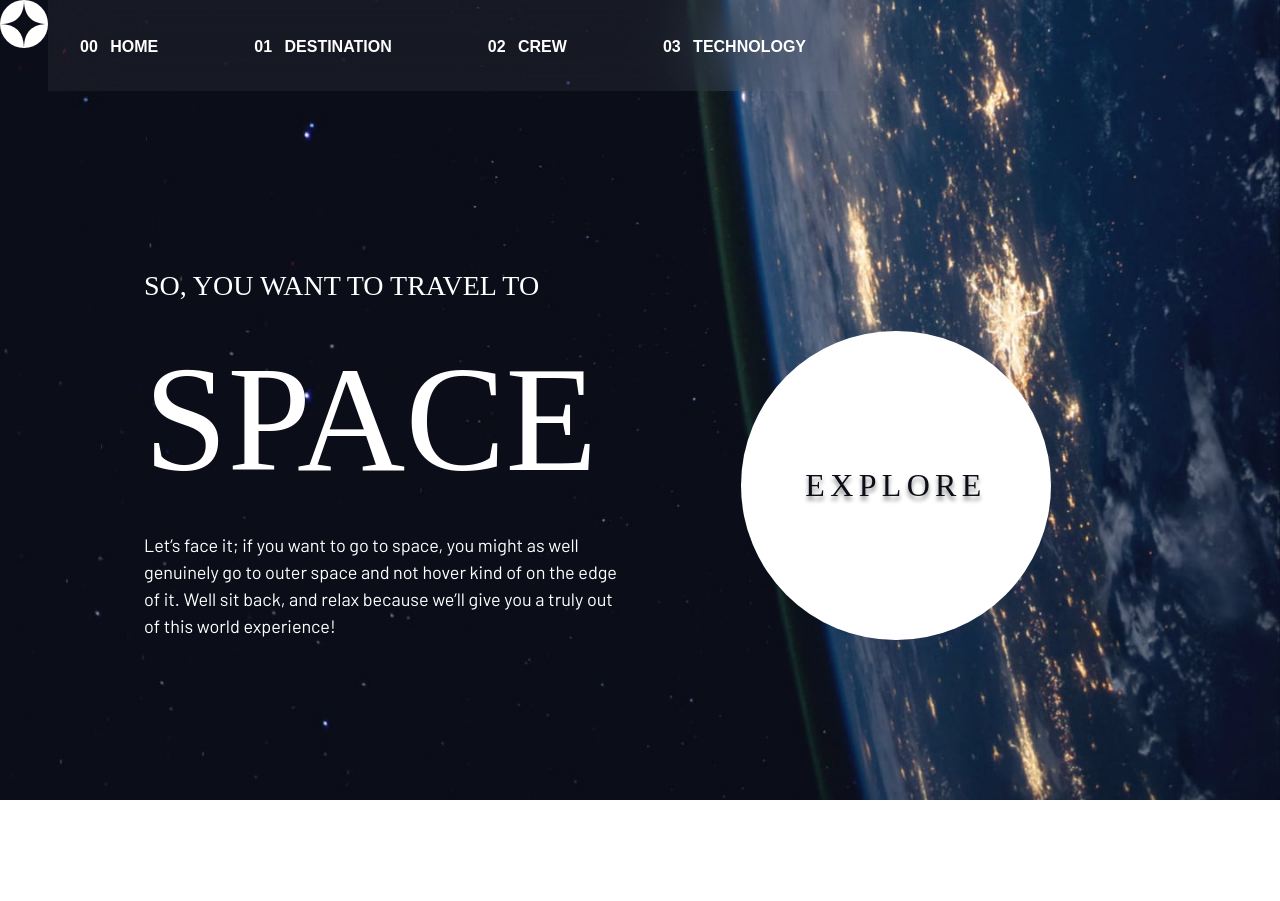
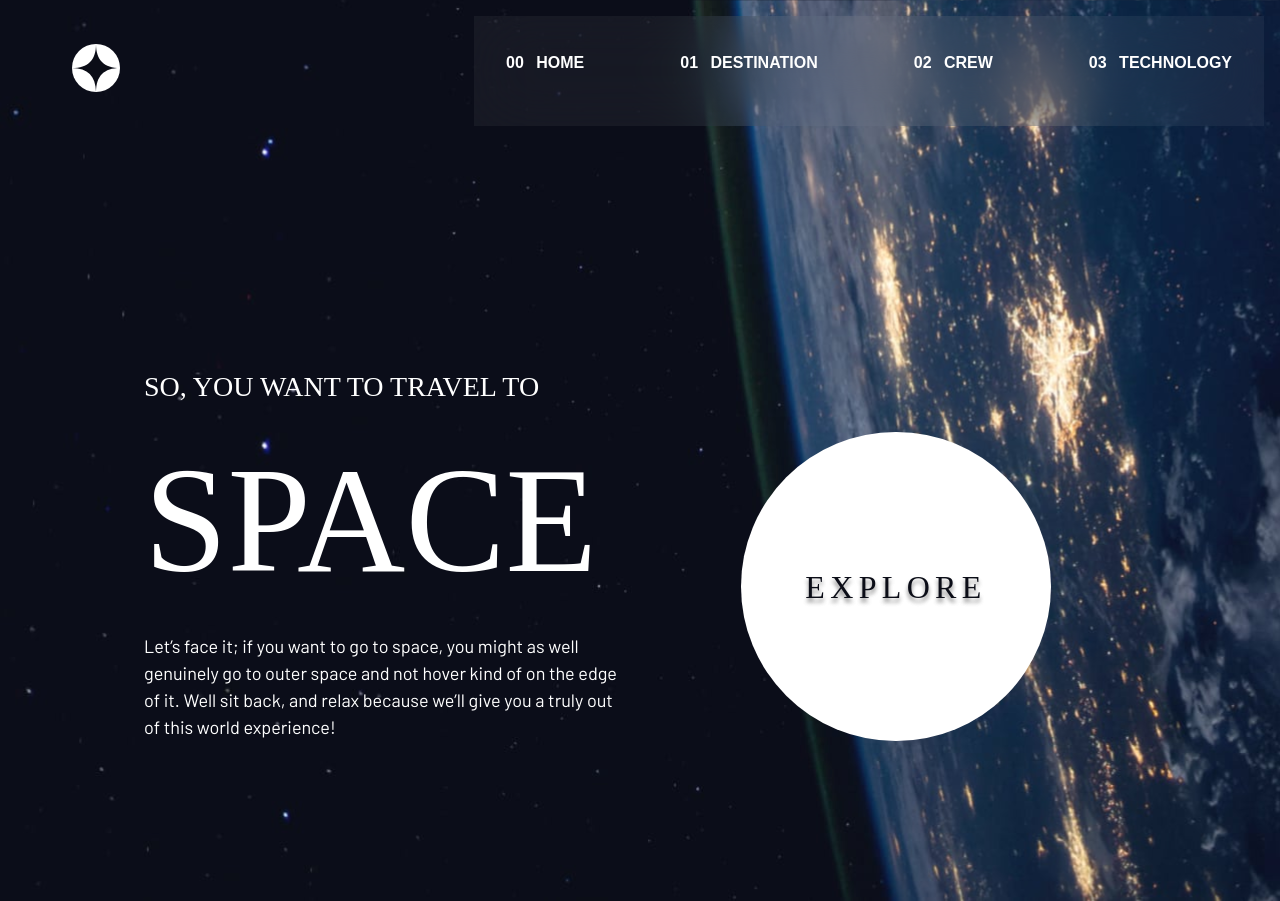
Before and after one commit to nickonyi/Space-tourism-website, a website: page index.html in a window 1280 px wide. Before the commit the page ends 800 px from the top, so only its background shows below. Drawn offline with nearby package versions, Linux system fonts and the light colour scheme; a web font is replaced by a local one.

Commit message:
Space tourism website

```diff
--- a/css/style.css
+++ b/css/style.css
@@ -99,8 +99,11 @@ body {
 
 /*---------------------------Start of Header styling--------------------------------------*/
 
-.main-header {
+.primary-header {
     display: flex;
+    justify-content: space-between;
+    align-items: center;
+    margin: 1rem 1rem 15rem 1rem;
 }
 
 .header-contents {
@@ -109,8 +112,11 @@ body {
     backdrop-filter: blur(2rem);
 }
 
+.logo {
+    margin: 1.5rem clamp(1.2rem, 5vw, 3.5rem);
+}
+
 .primary-navigation {
-    position: fixed;
     margin: 0;
     padding: 2rem 2rem;
     z-index: 1000;
@@ -159,6 +165,13 @@ body {
 
 .header-contents>li {
     list-style: none;
+    padding-bottom: 1.2rem;
+}
+
+.header-contents>li:hover {
+    color: aquamarine;
+    border-bottom: 4px solid #ffffff;
+    cursor: pointer;
 }
 
 .header-contents li a {
--- a/index.html
+++ b/index.html
@@ -22,7 +22,7 @@
 </head>
 
 <body class="home">
-    <header class="main-header">
+    <header class="primary-header">
         <div class="logo">
             <img src="./assets/shared/logo.svg" alt="">
         </div>
@@ -37,7 +37,6 @@
                 <li><a href="technology-vehicle.html"><span>03</span> Technology</a></li>
             </ul>
         </nav>
-
     </header>
     <div class="grid-container grid-container--home">
         <div>
```
